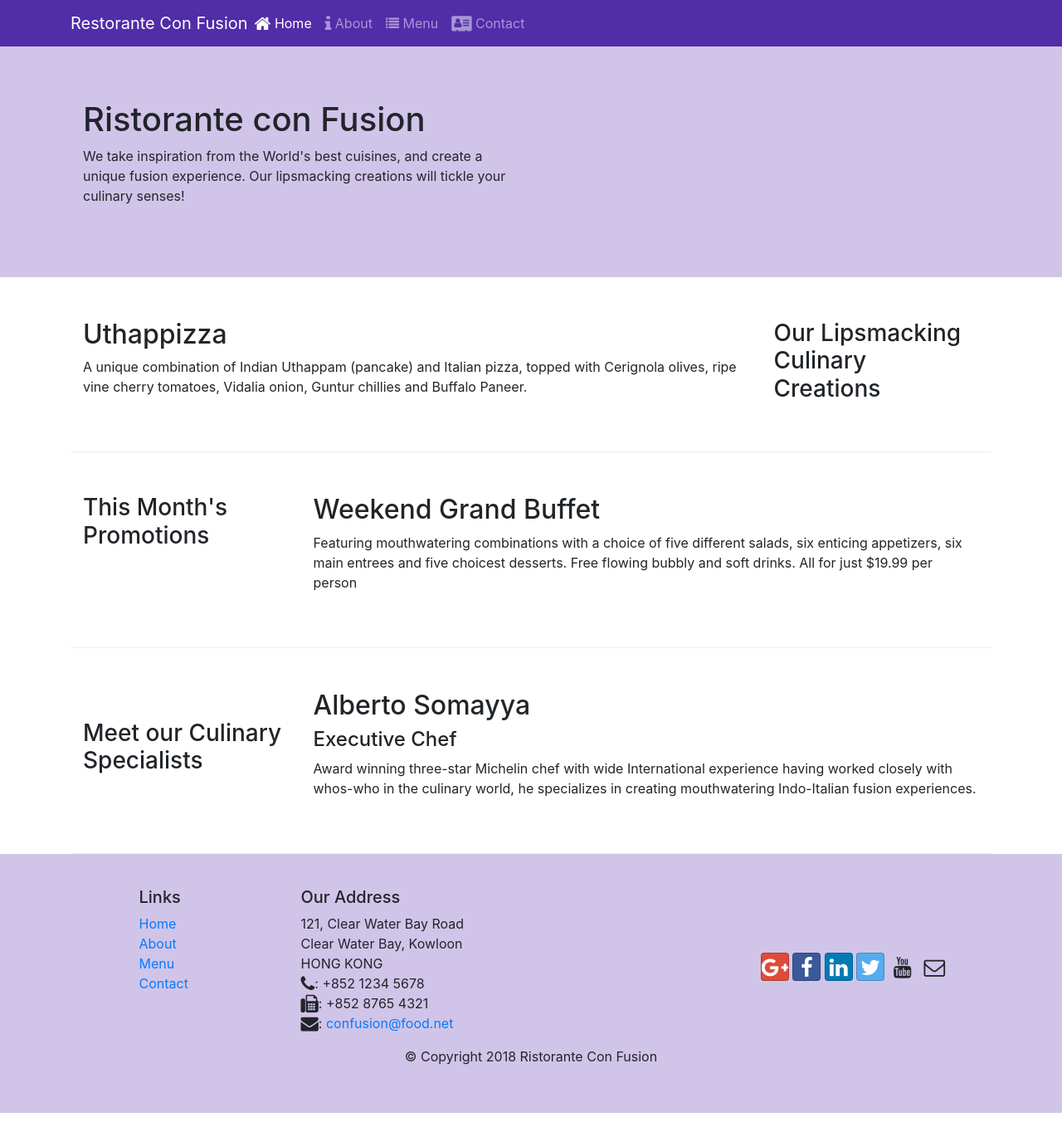
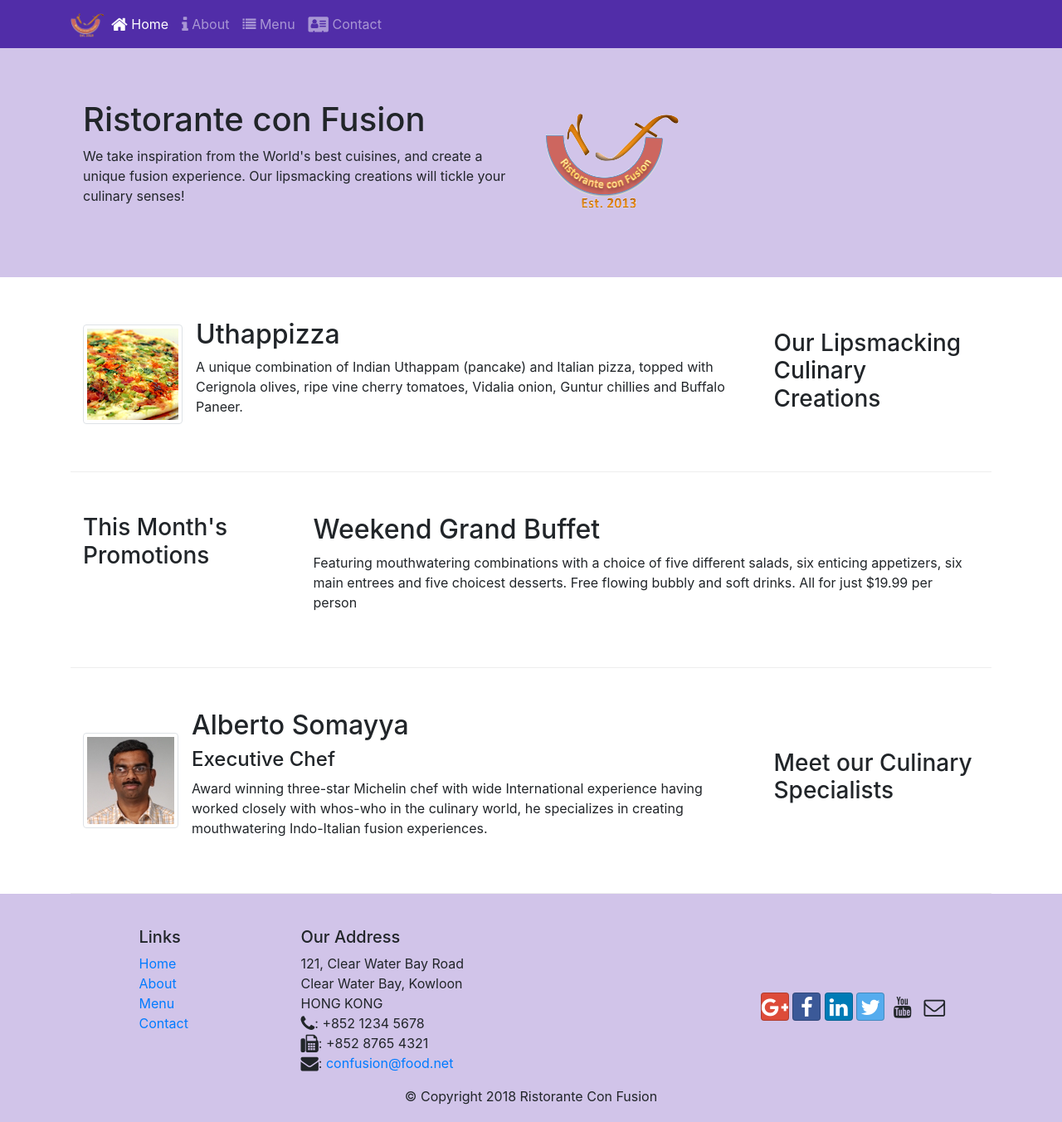
Before and after one commit to XinyiM/Bootstrap4Project, a website: page index.html in a window 1280 px wide. Shown: the whole page at 83% size. Drawn offline with nearby package versions, Linux system fonts and the light colour scheme.

Commit message:
image and media

```diff
--- a/index.html
+++ b/index.html
@@ -23,7 +23,7 @@
             <button class="navbar-toggler" type="button" data-toggle="collapse" data-target="#Navbar">
                 <span class="navbar-toggler-icon"></span>
             </button>
-            <a class="navbar-brand mr-auto" href="#">Restorante Con Fusion</a>
+            <a class="navbar-brand mr-auto" href="#"><img src="img/logo.png" height="30" width="41"></a>
             <div class="collapse navbar-collapse" id="Navbar">
                 <ul class="navbar-nav mr-auto"> <!-- right margin will be set as much as possible-->
                 <li class="nav-item active"><a class="nav-link" href="#"><span class="fa fa-home fa-lg"></span> Home </a></li>
@@ -41,7 +41,8 @@
                     <h1>Ristorante con Fusion</h1>
                     <p>We take inspiration from the World's best cuisines, and create a unique fusion experience. Our lipsmacking creations will tickle your culinary senses!</p>
                 </div>
-                <div class="col-12 col-sm">
+                <div class="col-12 col-sm align-self-center">
+                    <img src="img/logo.png"class="image-fluid">
                 </div>
             </div>
         </div>
@@ -55,8 +56,14 @@
                 <h3>Our Lipsmacking Culinary Creations</h3>
             </div>
             <div class="col col-sm order-sm-first col-md">
-                <h2>Uthappizza</h2>
-                <p>A unique combination of Indian Uthappam (pancake) and Italian pizza, topped with Cerignola olives, ripe vine cherry tomatoes, Vidalia onion, Guntur chillies and Buffalo Paneer.</p>
+                <div class="media">
+                    <!-- margin right = 3-->
+                    <img class="d-flex mr-3 img-thumbnail align-self-center" src="img/uthappizza.png" alt="uthappizza">
+                    <div class="media-body">
+                        <h2 class="mt-0">Uthappizza</h2>
+                        <p>A unique combination of Indian Uthappam (pancake) and Italian pizza, topped with Cerignola olives, ripe vine cherry tomatoes, Vidalia onion, Guntur chillies and Buffalo Paneer.</p>
+                    </div>
+                </div>
             </div>
         </div>
 
@@ -75,10 +82,16 @@
             <div class='col-12 col-sm-4 col-md-3'>
                 <h3>Meet our Culinary Specialists</h3>
             </div>
-            <div class="col col-sm col-md">
-                <h2>Alberto Somayya</h2>
-                <h4>Executive Chef</h4>
-                <p>Award winning three-star Michelin chef with wide International experience having worked closely with whos-who in the culinary world, he specializes in creating mouthwatering Indo-Italian fusion experiences. </p>
+            <div class="col col-sm order-sm-first col-md">
+                <div class="media">
+                    <img class="d-flex mr-3 img-thumbnail align-self-center"
+                    src="img/alberto.png" alt="alberto">
+                    <div class="media-body">
+                        <h2 class="mt-0">Alberto Somayya</h2>
+                        <h4>Executive Chef</h4>
+                        <p>Award winning three-star Michelin chef with wide International experience having worked closely with whos-who in the culinary world, he specializes in creating mouthwatering Indo-Italian fusion experiences. </p>
+                    </div>
+                </div>
             </div>
         </div>
     </div>
```
Also changed, not shown: aboutus.html (+3 -2 lines), contactus.html (+3 -2 lines), img/alberto.png (added), img/buffet.png (added), img/logo.png (added), img/uthappizza.png (added), 2 other files.
